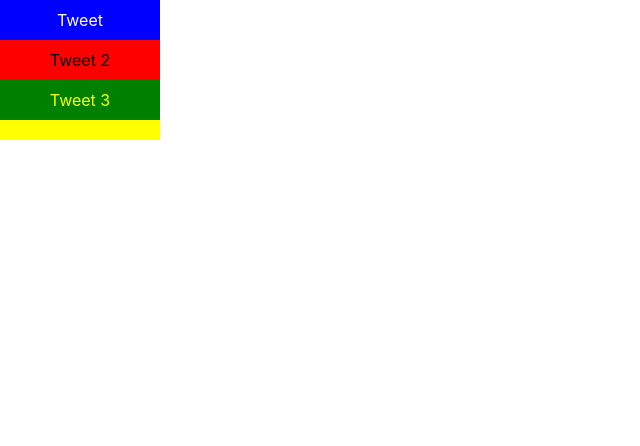
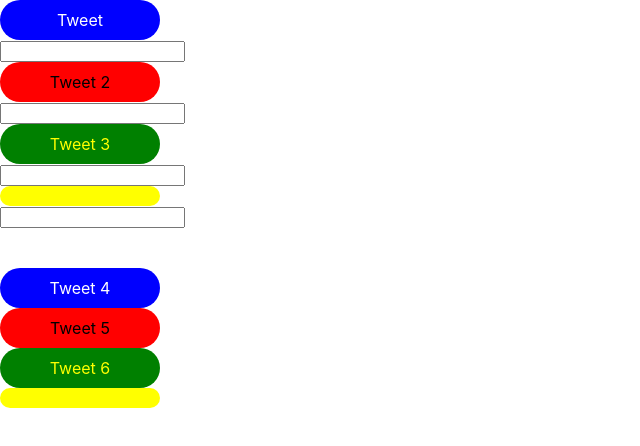
Before and after one commit to Bazzomir/iwconnect-twitter, a React (Create React App) app: page / in a window 1280 px wide. Shown: the top 446 px of the page, without its empty margins (0-640 px from the left). Built offline with nearby package versions, Linux system fonts and the light colour scheme.

Commit message:
Adding prettierrc + styled components + bootstrap

```diff
--- a/package.json
+++ b/package.json
@@ -10,9 +10,11 @@
     "@types/node": "^16.11.26",
     "@types/react": "^17.0.39",
     "@types/react-dom": "^17.0.11",
+    "bootstrap": "^4.5.0",
     "react": "^17.0.2",
     "react-dom": "^17.0.2",
     "react-scripts": "5.0.0",
+    "styled-components": "^5.3.3",
     "typescript": "^4.5.5",
     "web-vitals": "^2.1.4"
   },
--- a/src/App.tsx
+++ b/src/App.tsx
@@ -1,16 +1,33 @@
 import React from 'react';
 import './App.css';
 import Button from './components/Button/Button';
+import ButtonClass from './components/Button/ButtonClass';
 
 function App() {
   return (
-    <div>
-      <Button name="Tweet" backgraundColor='blue' textColor='white' />
-      <Button name="Tweet 2" backgraundColor='red' textColor='black' />
-      <Button name="Tweet 3" backgraundColor='green' textColor='yellow' />
-      <Button backgraundColor='yellow' />
-    </div>
-  )
+    <>
+      <div>
+        <Button name="Tweet" backgraundColor="blue" textColor="white" />
+        <Button name="Tweet 2" backgraundColor="red" textColor="black" />
+        <Button name="Tweet 3" backgraundColor="green" textColor="yellow" />
+        <Button backgraundColor="yellow" />
+      </div>
+
+      <br />
+      <br />
+
+      <div>
+        <ButtonClass name="Tweet 4" backgraundColor="blue" textColor="white" />
+        <ButtonClass name="Tweet 5" backgraundColor="red" textColor="black" />
+        <ButtonClass
+          name="Tweet 6"
+          backgraundColor="green"
+          textColor="yellow"
+        />
+        <ButtonClass backgraundColor="yellow" />
+      </div>
+    </>
+  );
 }
 
 export default App;
--- a/src/components/Button/Button.tsx
+++ b/src/components/Button/Button.tsx
@@ -1,31 +1,89 @@
-import React from 'react'
+import React, {useState, useRef} from 'react';
 
 interface Props {
   backgraundColor: string;
-    textColor?: string,
+  textColor?: string;
   name?: string;
 }
 
-const Button = ({ name, backgraundColor, textColor= 'grey' }: Props) => {
-    console.log('props', name);
-
-    const person = {
-        name: "Bazzo",
-        lastname: "Jovanovski",
-        languages: ['Macedonian', 'English']
+interface State {
+  user: string[];
+  posts: string[];
+  comments: string[];
+  nekojBroj: number;
+  nekojBool: boolean;
 }
 
-    const array = ['Blagoj', 'Jovanovski']
+const Button = ({name, backgraundColor, textColor = 'grey'}: Props) => {
+  const [clicked, setCliced] = useState<number>(0);
+  const [text, setText] = useState<string>();
+  const someRef = useRef<HTMLDivElement>(null);
 
+  const onClick = (event: any) => {
+    console.log('event', clicked);
+    setCliced(prevState => {
+      return prevState + 1;
+    });
+    // someRef?.current?.innerHTML = clicked;
+  };
+
+  // const [users, setUsers] = useState<string[]>(['Ognen', 'Blagoj']);
+  // const [posts, setPosts] = useState<string[]>(['nekoj post']);
+  // const [comments, setComments] = useState<string[]>([]);
+  // const [nekojBroj, setNekojBroj] = useState<number>(0);
+  // const [nekojBool, setNekojBool] = useState<boolean>(true)'
+
+  // const [state, setState] = useState<State>({
+  //     user: ['Ognen', 'Blagoj'],
+  //     posts: [],
+  //     comments: [],
+  //     nekojBroj: 0,
+  //     nekojBool: true,
+  // })
+  // setState({
+  //     ...state,
+  //     posts: ['nekoj post'],
+  // })
+
+  // const person = {
+  //     name: "Bazzo",
+  //     lastname: "Jovanovski",
+  //     languages: ['Macedonian', 'English']
+  // }
+  // console.log(person)
+  // const array = ['Blagoj', 'Jovanovski']
+  // console.log(array)
 
   return (
-        <div style={{
-            backgroundColor: backgraundColor, color: textColor, borderRadius: '30', padding: '10px 30px',
-            width: 100, display: 'flex', alignItems: 'center', justifyContent: 'center'
-        }}>
+    <>
+      <div
+        ref={someRef}
+        onClick={onClick}
+        onMouseOver={() => {
+          console.log('hovered over button');
+        }}
+        style={{
+          backgroundColor: backgraundColor,
+          color: textColor,
+          borderRadius: '30px',
+          padding: '10px 30px',
+          width: 100,
+          display: 'flex',
+          alignItems: 'center',
+          justifyContent: 'center',
+        }}
+      >
         {name}
-        </div >
-    )
-}
+        {/* {!person.name ? name : name} */}
+      </div>
+      <input
+        value={text}
+        onChange={event => {
+          console.log('event', event.target.value);
+        }}
+      />
+    </>
+  );
+};
 
-export default Button
+export default Button;
--- /dev/null
+++ b/src/components/Button/ButtonClass.tsx
@@ -0,0 +1,49 @@
+import React, {Component} from 'react';
+
+interface Props {
+  backgraundColor: string;
+  textColor?: string;
+  name?: string;
+}
+
+class ButtonClass extends Component<Props, {}> {
+  constructor(props: any) {
+    super(props);
+    this.state = {
+      user: ['Ognen', 'Blagoj'],
+      posts: [],
+      comments: [],
+      nekojBroj: 0,
+      nekojBool: true,
+    };
+  }
+
+  componentDidMount() {
+    this.setState({
+      users: ['Blagoj'],
+    });
+  }
+
+  render() {
+    const {backgraundColor, textColor, name} = this.props;
+
+    return (
+      <div
+        style={{
+          backgroundColor: backgraundColor,
+          color: textColor,
+          borderRadius: '30px',
+          padding: '10px 30px',
+          width: 100,
+          display: 'flex',
+          alignItems: 'center',
+          justifyContent: 'center',
+        }}
+      >
+        {name}
+      </div>
+    );
+  }
+}
+
+export default ButtonClass;
```
Also changed, not shown: 2 other files (tests, documents, lock files or other folders). Lines whose indentation alone changed are shown as unchanged.
